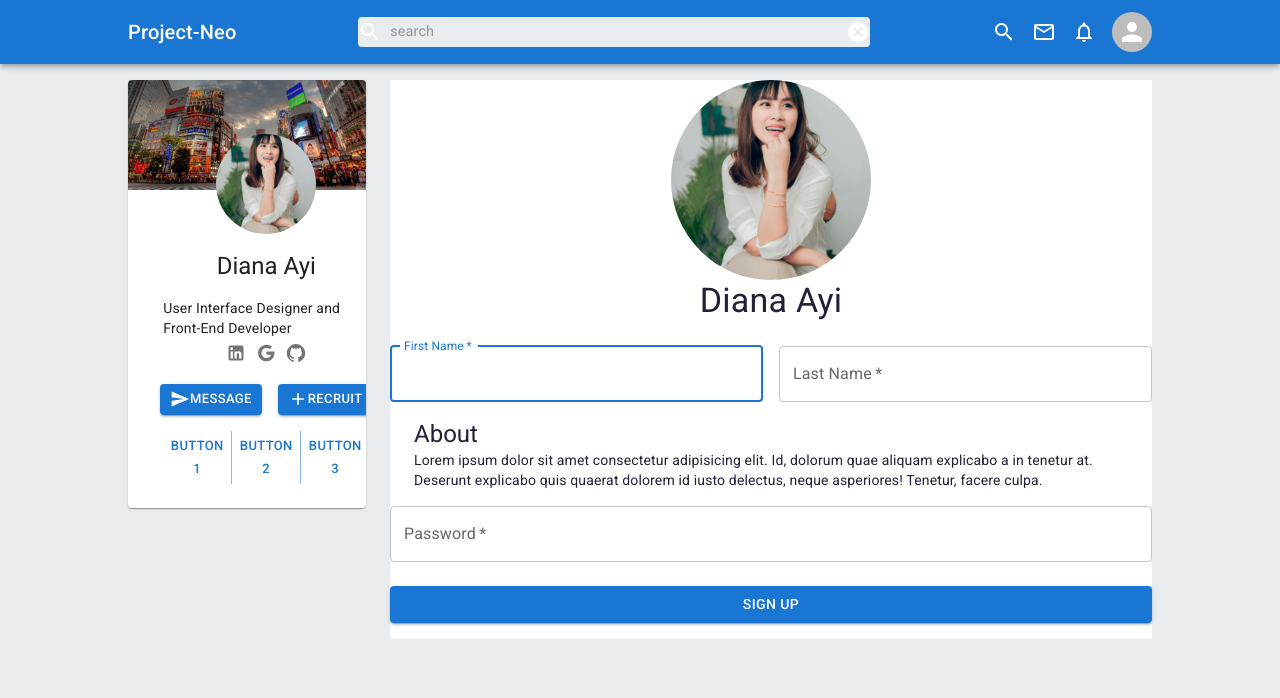
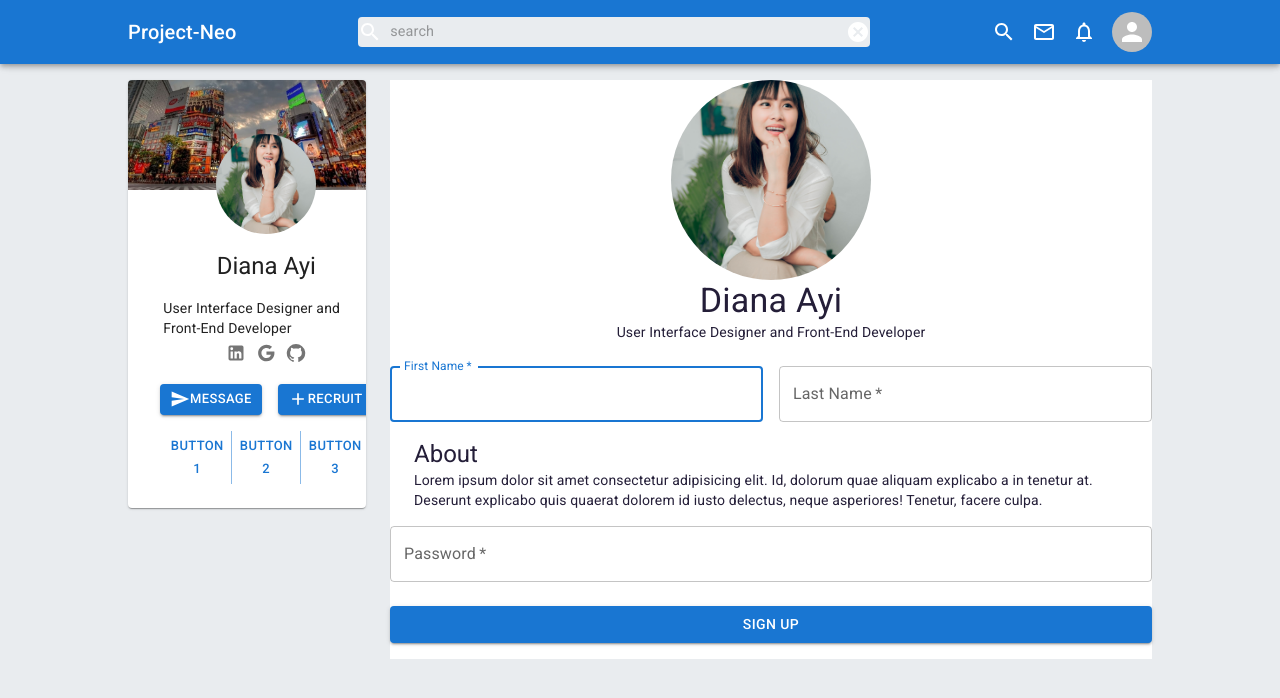
Before and after one commit to jpzambranoleon/project-neo-front-end, a React (Create React App) app: page /profile in a window 1280 px wide. Shown: the top 698 px of the page. Built offline with nearby package versions, Linux system fonts and the light colour scheme.

Commit message:
updated file

```diff
--- a/src/pages/profilePage/components/Description.jsx
+++ b/src/pages/profilePage/components/Description.jsx
@@ -15,6 +15,9 @@ const Description = () => {
                 <Avatar src="/assets/person/diana.jpg" sx={{ height: 200, width: 200 }}/>
                 <Typography component="h1" variant="h4">
                     Diana Ayi
+                </Typography>
+                <Typography variant="body2">
+                    User Interface Designer and Front-End Developer
                 </Typography>
                 <Box component="form" noValidate sx={{ mt: 3 }}>
                     <Grid container spacing={2}>
```
